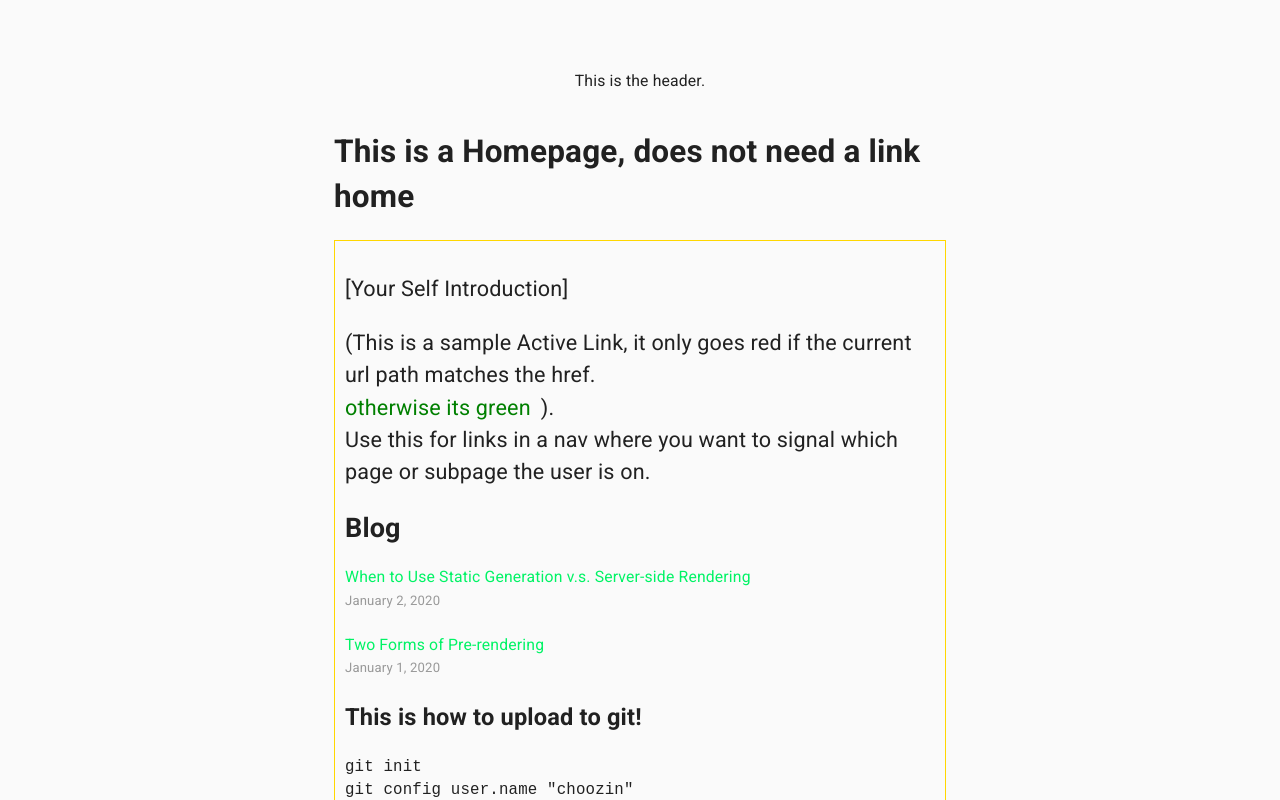
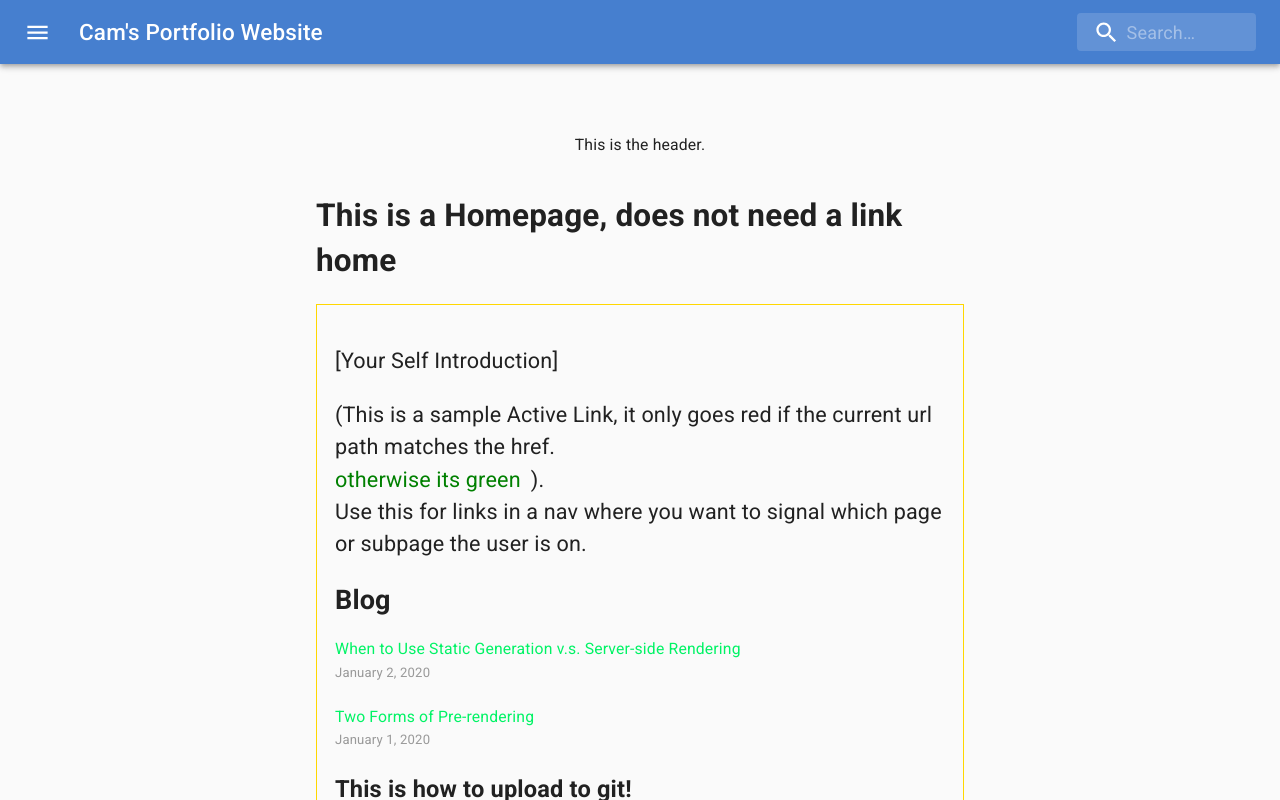
Before and after one commit to choozin/portfolio, a Next.js app: page / in a window 1280 px wide. Shown: the top 800 px of the page. Built offline with nearby package versions, Linux system fonts and the light colour scheme.

Commit message:
Added  Navbar component and added some TypeScript.

```diff
--- a/components/layout/layout.module.css
+++ b/components/layout/layout.module.css
@@ -1,5 +1,5 @@
 .container {
-    max-width: 36rem;
+    max-width: 38rem;
     padding: 0 1rem;
     margin: 3rem auto 6rem;
   }
@@ -21,7 +21,7 @@
   }
 
   .main {
-    padding: 10px;
+    padding: 1rem;
     border: solid 1px gold;
   }
 
--- a/components/layout/layout.tsx
+++ b/components/layout/layout.tsx
@@ -3,19 +3,22 @@ import Link from 'next/link'
 
 import styles from './layout.module.css'
 
-const name = 'Your Name'
-export const siteTitle = 'Next.js Sample Website'
+import Navbar from '../navbar/Navbar'
+
+export const siteTitle = `Cam's Portfolio`;
 
 export default function Layout({ children, home }: { children: React.ReactNode, home?: boolean}) {
   return (
+    <>
+    <Navbar/>
     <div className={styles.container}>
       <Head>
         <link rel="icon" href="/favicon.ico" />
         <link rel="stylesheet" href="https://fonts.googleapis.com/css?family=Roboto:300,400,500,700&display=swap" />
         <link rel="stylesheet" href="https://fonts.googleapis.com/icon?family=Material+Icons" />
         <meta
-          name="description"
-          content="Learn how to build a personal website using Next.js"
+          name="Cam's Portfolio"
+          content="Learn about Cam's Skills, Accomplishments and Goals"
         />
         <meta
           property="og:image"
@@ -53,5 +56,6 @@ export default function Layout({ children, home }: { children: React.ReactNode,
         </div>
       )}
     </div>
+    </>
   )
 }
--- /dev/null
+++ b/components/navbar/Navbar.tsx
@@ -0,0 +1,200 @@
+import React, { Component, useState, useContext } from 'react';
+import Link from 'next/link'
+
+import { AuthContext } from '../../contexts/AuthContext';
+import { ThemeContext } from '../../contexts/ThemeContext';
+//import ThemeToggle from '../ThemeToggle';
+
+import AppBar from '@material-ui/core/AppBar';
+import Toolbar from '@material-ui/core/Toolbar';
+import IconButton from '@material-ui/core/IconButton';
+import Typography from '@material-ui/core/Typography';
+import InputBase from '@material-ui/core/InputBase';
+import { fade, makeStyles } from '@material-ui/core/styles';
+import Menu from '@material-ui/core/Menu';
+import MenuItem from '@material-ui/core/MenuItem';
+
+import MenuIcon from '@material-ui/icons/Menu';
+import SearchIcon from '@material-ui/icons/Search';
+import InboxIcon from '@material-ui/icons/MoveToInbox';
+import MailIcon from '@material-ui/icons/Mail';
+
+import Drawer from '@material-ui/core/Drawer';
+import List from '@material-ui/core/List';
+import Divider from '@material-ui/core/Divider';
+import ListItem from '@material-ui/core/ListItem';
+import ListItemIcon from '@material-ui/core/ListItemIcon';
+import ListItemText from '@material-ui/core/ListItemText';
+
+
+
+const useStyles = makeStyles((theme) => ({
+    root: {
+      flexGrow: 1,
+    },
+    menuButton: {
+      marginRight: theme.spacing(2),
+    },
+    title: {
+      flexGrow: 1,
+      display: 'none',
+      [theme.breakpoints.up('sm')]: {
+        display: 'block',
+      },
+    },
+    search: {
+      position: 'relative',
+      borderRadius: theme.shape.borderRadius,
+      backgroundColor: fade(theme.palette.common.white, 0.15),
+      '&:hover': {
+        backgroundColor: fade(theme.palette.common.white, 0.25),
+      },
+      marginLeft: 0,
+      width: '100%',
+      [theme.breakpoints.up('sm')]: {
+        marginLeft: theme.spacing(1),
+        width: 'auto',
+      },
+    },
+    searchIcon: {
+      padding: theme.spacing(0, 2),
+      height: '100%',
+      position: 'absolute',
+      pointerEvents: 'none',
+      display: 'flex',
+      alignItems: 'center',
+      justifyContent: 'center',
+    },
+    inputRoot: {
+      color: 'inherit',
+    },
+    inputInput: {
+      padding: theme.spacing(1, 1, 1, 0),
+      // vertical padding + font size from searchIcon
+      paddingLeft: `calc(1em + ${theme.spacing(4)}px)`,
+      transition: theme.transitions.create('width'),
+      width: '100%',
+      [theme.breakpoints.up('sm')]: {
+        width: '12ch',
+        '&:focus': {
+          width: '20ch',
+        },
+      },
+    },
+    list: {
+        width: 250,
+    },
+}));
+
+const Navbar = () => {
+    const { pageTitle, isLightTheme, light, dark } = useContext(ThemeContext);
+    const theme = isLightTheme ? light : dark;
+
+    //const { isAuthenticated, toggleAuth } = useContext(AuthContext);
+
+    const handleClick = (event) => {
+        setAnchorEl(event.currentTarget);
+    }
+
+    const handleClose = () => {
+        setAnchorEl(null);
+    }
+
+    const [anchorEl, setAnchorEl] = useState(null);
+
+    const [primaryNavElements, setPrimaryNavElements] = useState({
+        titles: [
+            'Home',
+            'Biography',
+            'Resume',
+            'Portfolio',
+            'Interests & Goals'
+        ],
+        links: [
+            '/',
+            'Biography',
+            'Resume',
+            'Portfolio',
+            'Interests',
+        ]
+    });
+
+    const [secondaryNavElements, setSecondaryNavElements] = useState({
+        titles: [
+            'Test Webpage',
+            'To Do List',
+        ],
+        links: [
+            '/test',
+            '/portfolio/todo',
+        ]
+    });
+
+    const classes = useStyles();
+    const title = pageTitle;
+    return(
+        <div className={classes.root}>
+            <AppBar position="static">
+                <Toolbar>
+                <IconButton
+                    edge="start"
+                    className={classes.menuButton}
+                    color="inherit"
+                    aria-label="open drawer"
+                    onClick={handleClick}
+                >
+                    <MenuIcon />
+                </IconButton>
+                <Drawer anchor='left' open={Boolean(anchorEl)} onClose={handleClose}>
+                    <div
+                        className={classes.list}
+                        role="presentation"
+                        onClick={handleClose}
+                        onKeyDown={handleClose}
+                        >
+                        <List>
+                            {primaryNavElements.titles.map((text, index) => (
+                            <Link href={primaryNavElements.links[index]}>
+                                <ListItem button key={text}>
+                                    <ListItemIcon>{index % 2 === 0 ? <InboxIcon /> : <MailIcon />}</ListItemIcon>
+                                    <ListItemText primary={text} />
+                                </ListItem>
+                            </Link>
+                            ))}
+                        </List>
+                        <Divider />
+                        <List>
+                            {secondaryNavElements.titles.map((text, index) => (
+                            <Link href={secondaryNavElements.links[index]}>
+                                <ListItem button key={text}>
+                                    <ListItemIcon>{index % 2 === 0 ? <InboxIcon /> : <MailIcon />}</ListItemIcon>
+                                    <ListItemText primary={text} />
+                                </ListItem>
+                            </Link>
+                            ))}
+                        </List>
+                    </div>
+                </Drawer>
+                <Typography className={classes.title} variant="h6" noWrap>
+                    {title}
+                </Typography>
+                <div className={classes.search}>
+                    <div className={classes.searchIcon}>
+                    <SearchIcon />
+                    </div>
+                    <InputBase
+                    placeholder="Search…"
+                    classes={{
+                        root: classes.inputRoot,
+                        input: classes.inputInput,
+                    }}
+                    inputProps={{ 'aria-label': 'search' }}
+                    />
+                </div>
+                </Toolbar>
+            </AppBar>
+        </div>
+    )
+}
+
+export default Navbar;
--- /dev/null
+++ b/contexts/AuthContext.js
@@ -0,0 +1,27 @@
+import React, { createContext, Component, ContextType } from 'react';
+
+export const AuthContext = createContext({
+    isAuthenticated: false,
+});
+
+class AuthContextProvider extends Component {
+  state = {
+      isAuthenticated: false,
+  }
+
+  toggleAuth = () => {
+      this.setState({
+          isAuthenticated: !this.state.isAuthenticated
+      })
+  }
+
+  render() {
+      return (
+          <AuthContext.Provider value={{...this.state, toggleAuth: this.toggleAuth}}>
+              {this.props.children}
+          </AuthContext.Provider>
+      );
+  }
+}
+
+export default AuthContextProvider;
--- a/pages/_app.tsx
+++ b/pages/_app.tsx
@@ -6,6 +6,7 @@ import CssBaseline from '@material-ui/core/CssBaseline'
 import materialUiTheme from '../theme/theme'
 
 import ThemeContextProvider from '../contexts/ThemeContext'
+import AuthContextProvider from '../contexts/AuthContext'
 
 
 /*This App component is the top-level component
@@ -22,12 +23,14 @@ export default function App({ Component, pageProps }: AppProps) {
 
   return (
     <div>
-      <ThemeProvider theme={materialUiTheme}>
-        <CssBaseline/>
-        <ThemeContextProvider>
-          <Component {...pageProps} />
-        </ThemeContextProvider>
-      </ThemeProvider>
+      <AuthContextProvider>
+        <ThemeProvider theme={materialUiTheme}>
+          <CssBaseline />
+          <ThemeContextProvider>
+            <Component {...pageProps} />
+          </ThemeContextProvider>
+        </ThemeProvider>
+      </AuthContextProvider>
     </div>
   );
 }
--- a/tsconfig.json
+++ b/tsconfig.json
@@ -21,8 +21,7 @@
   "include": [
     "next-env.d.ts",
     "**/*.ts",
-    "**/*.tsx"
-  ],
+    "**/*.tsx"  ],
   "exclude": [
     "node_modules"
   ]
```
Also changed, not shown: 1 other file (tests, documents, lock files or other folders).
